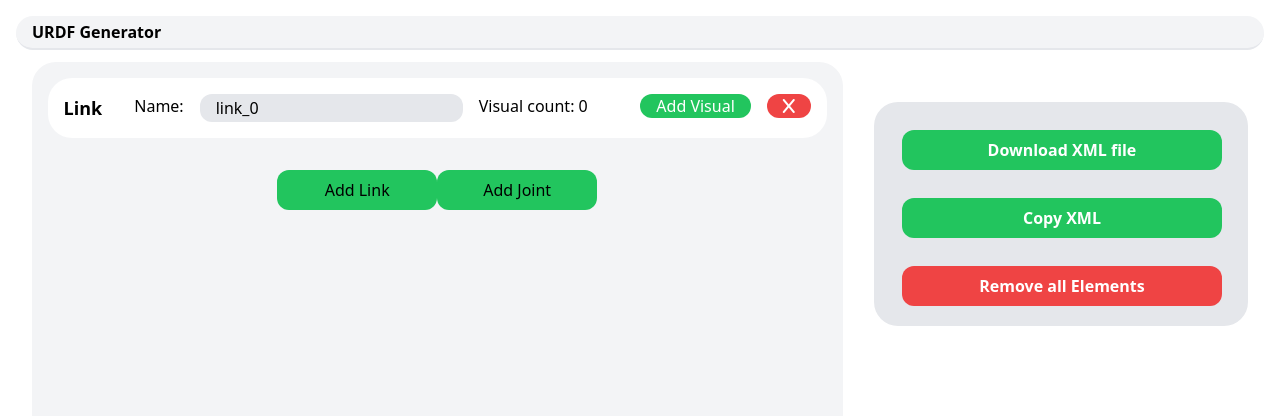
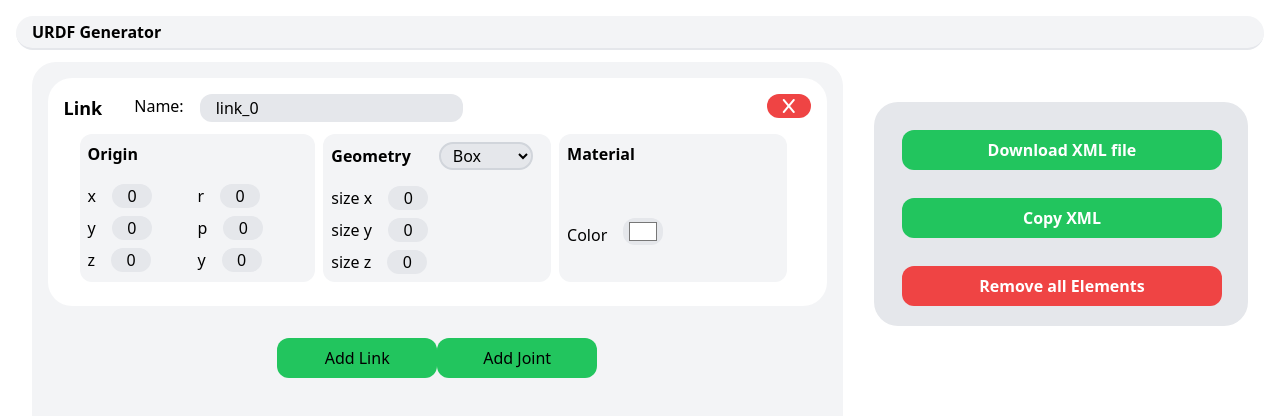
Before and after one commit to Hanewali/urdf-gen, a Vue app: page / in a window 1280 px wide. Both pictures are taken after a click on the button "Add Link". Shown: the top 416 px of the page. Built offline with nearby package versions, Linux system fonts and the light colour scheme.

Commit message:
Limited visuals on links to only one

```diff
--- a/src/components/LinkPart.vue
+++ b/src/components/LinkPart.vue
@@ -10,7 +10,7 @@ const props = defineProps<{
 
 const store = usePartsStore()
 
-const { getPart, updatePart, addVisual, removePart, getPartVisuals, getPartVisualsCount } = store
+const { getPart, updatePart, removePart, getVisual} = store
 
 const part = getPart(props.partId) as Link
 
@@ -20,18 +20,12 @@ onUpdated(() => {
 </script>
 
 <template>
-  <div class="">
-    <div class="bg-white rounded-3xl m-4 p-4 flex">
+  <div class="bg-white rounded-3xl m-4 p-4 ">
+    <div class="flex">
       <p class="text-lg font-bold mr-8">{{ part.type }}</p>
       <label>Name:</label>
       <input type="text" class="rounded-xl bg-gray-200 px-4 ml-4" v-model="part.name" />
-      <p class="ml-4">Visual count: {{ getPartVisualsCount(props.partId) }}</p>
       <div class="ml-auto space-x-4">
-        <button
-          @click="addVisual(part.id)"
-          class="rounded-xl bg-green-500 hover:bg-green-700 px-4 text-white">
-          Add Visual
-        </button>
         <button
           @click="removePart(part.id)"
           class="rounded-xl bg-red-500 hover:bg-red-700 px-4 text-white">
@@ -39,9 +33,9 @@ onUpdated(() => {
         </button>
       </div>
     </div>
-    <div v-if="getPartVisualsCount(props.partId)" class="rounded-3xl m-2 w-[90%] ml-auto space-y-2">
-      <div v-for="visual in getPartVisuals(props.partId)" :key="visual.id" class="grid grid-rows-1 p-4 pt-1 bg-white rounded-3xl">
-        <visual :partId="part.id" :visualId="visual.id" class="visual"/>
+    <div class="rounded-3xl m-2 ml-auto space-y-2">
+      <div class="grid grid-rows-1 p-4 pb-0 pt-1 bg-white rounded-3xl">
+        <visual :partId="part.id" :visualId="getVisual(part.id)?.id" class="visual"/>
       </div>
     </div>
   </div>
--- a/src/components/Visual.vue
+++ b/src/components/Visual.vue
@@ -9,36 +9,27 @@ import Material from '@/components/Shared/Material.vue'
 import { OriginParentType } from '@/enums/OriginParentType'
 
 const props = defineProps<{
-  partId: number,
-  visualId: number
+  partId: number
 }>()
 
 const store = usePartsStore();
 
-const {removeVisual, getVisual} = store;
+const {getVisual} = store;
 
-const visual = getVisual(props.partId, props.visualId) as Visual;
+const visual = getVisual(props.partId) as Visual;
 
 onUpdated(() => {
-  store.updateVisual(props.partId, props.visualId, visual);
+  store.updateVisual(visual);
 });
 
 </script>
 
 <template>
-<div>
-  <div class="flex items-center">
-    <div class="grid grid-cols-12 col-span-2">
-      <p class="text-lg font-bold col-span-1">Visual</p>
-      <p class="col-span-1 col-start-3 pt-1">Name:</p>
-      <input type="text" class="col-span-2 rounded-xl bg-gray-200 px-4 my-auto" v-model="visual.name" />
-    </div>
-    <button class="rounded-3xl bg-red-500 hover:bg-red-700 mt-2 mb-2 h-8 ml-auto mr-2 px-4 text-white col-span-1" @click="removeVisual(visualId)"><i class="fa-solid fa-x"/></button>
-  </div>
+<div class="space-y-2">
   <div class="grid grid-cols-12 space-x-2">
-    <origin :parentId="visualId" :parentType="OriginParentType.Visual"/>
-    <geometry :visualId="visualId"/>
-    <material  :visualId="visualId"/>
+    <origin :parentId="visual.id" :parentType="OriginParentType.Visual"/>
+    <geometry :visualId="visual.id"/>
+    <material  :visualId="visual.id"/>
   </div>
 </div>
 </template>
--- a/src/models/visual.ts
+++ b/src/models/visual.ts
@@ -5,5 +5,4 @@ import type { Material } from '@/models/material'
 export interface Visual {
   id: number;
   linkId: number;
-  name: string;
 }
--- a/src/stores/PartsStore.ts
+++ b/src/stores/PartsStore.ts
@@ -10,7 +10,6 @@ import type { Material } from '@/models/material'
 import { GeometryType } from '@/enums/geometryType'
 import { OriginParentType } from '@/enums/OriginParentType'
 import type { JointLimit } from '@/models/jointLimit'
-import type { Xyz } from '@/models/xyz'
 import type { Axis } from '@/models/axis'
 
 export const usePartsStore = defineStore('parts', {
@@ -46,14 +45,8 @@ export const usePartsStore = defineStore('parts', {
     getPart (state): (id: number) => (Link | Joint) | undefined {
       return (id: number) => state.parts.find(part => part.id === id)
     },
-    getPartVisuals (state): (id: number) => Visual[] {
-      return (id: number) => state.visuals.filter(visual => visual.linkId === id)
-    },
-    getPartVisualsCount (state): (id: number) => number {
-      return (id: number) => state.visuals.filter(visual => visual.linkId === id).length
-    },
-    getVisual (state): (linkId: number, visualId: number) => Visual | undefined {
-      return (linkId: number, visualId: number) => state.visuals.find(visual => visual.linkId === linkId && visual.id === visualId)
+    getVisual (state): (linkId: number) => Visual | undefined {
+      return (linkId: number) => state.visuals.find(visual => visual.linkId === linkId)
     },
     getOrigin (state): (parentId: number, parentType: OriginParentType) => Origin | undefined {
       return (parentId: number, parentType: OriginParentType) => state.origins.find(origin => origin.parentId === parentId && origin.parentType === parentType)
@@ -80,7 +73,39 @@ export const usePartsStore = defineStore('parts', {
         visuals: []
       } as Link)
 
+      this.visuals.push({
+        id: this.newVisualId,
+        linkId: this.newPartId
+      } as Visual)
+
+      this.origins.push({
+        id: this.newOriginId,
+        parentId: this.newVisualId,
+        xyz: { x: 0, y: 0, z: 0 },
+        rpy: { roll: 0, pitch: 0, yaw: 0 },
+        parentType: OriginParentType.Visual
+      } as Origin)
+
+      this.geometries.push({
+        id: this.newGeometryId,
+        visualId: this.newVisualId,
+        type: GeometryType.Box,
+        size: { x: 0, y: 0, z: 0 },
+        radius: 0,
+        length: 0
+      } as Geometry)
+
+      this.materials.push({
+        id: this.newMaterialId,
+        visualId: this.newVisualId,
+        color: '#ffffff'
+      } as Material)
+
       this.newPartId++
+      this.newVisualId++
+      this.newOriginId++
+      this.newGeometryId++
+      this.newMaterialId++
     },
     addJoint () {
       this.parts.push({
@@ -128,46 +153,8 @@ export const usePartsStore = defineStore('parts', {
     removePart (id: number) {
       this.parts.splice(this.parts.findIndex(part => part.id === id), 1)
     },
-    addVisual (linkId: number) {
-      this.visuals.push({
-        id: this.newVisualId,
-        linkId: linkId,
-        name: `visual_${this.newVisualId}`
-      } as Visual)
-
-      this.origins.push({
-        id: this.newOriginId,
-        parentId: this.newVisualId,
-        xyz: { x: 0, y: 0, z: 0 },
-        rpy: { roll: 0, pitch: 0, yaw: 0 },
-        parentType: OriginParentType.Visual
-      } as Origin)
-
-      this.geometries.push({
-        id: this.newGeometryId,
-        visualId: this.newVisualId,
-        type: GeometryType.Box,
-        size: { x: 0, y: 0, z: 0 },
-        radius: 0,
-        length: 0
-      } as Geometry)
-
-      this.materials.push({
-        id: this.newMaterialId,
-        visualId: this.newVisualId,
-        color: '#ffffff'
-      } as Material)
-
-      this.newVisualId++
-      this.newOriginId++
-      this.newGeometryId++
-      this.newMaterialId++
-    },
-    removeVisual (visualId: number) {
-      this.visuals.splice(this.visuals.findIndex(visual => visual.id === visualId), 1)
-    },
-    updateVisual (linkId: number, visualId: number, newVisual: Visual) {
-      const index = this.visuals.findIndex(visual => visual.linkId === linkId && visual.id === visualId)
+    updateVisual (newVisual: Visual) {
+      const index = this.visuals.findIndex(visual => visual.id === newVisual.id)
       if (newVisual) {
         this.visuals[index] = newVisual
       }
```
